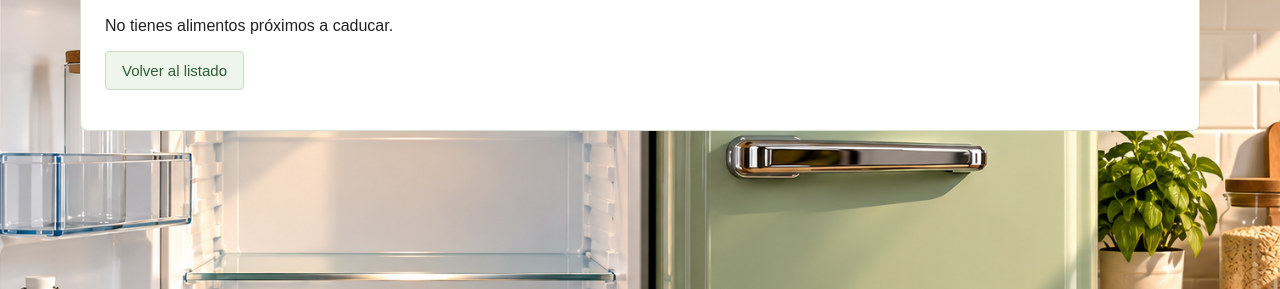
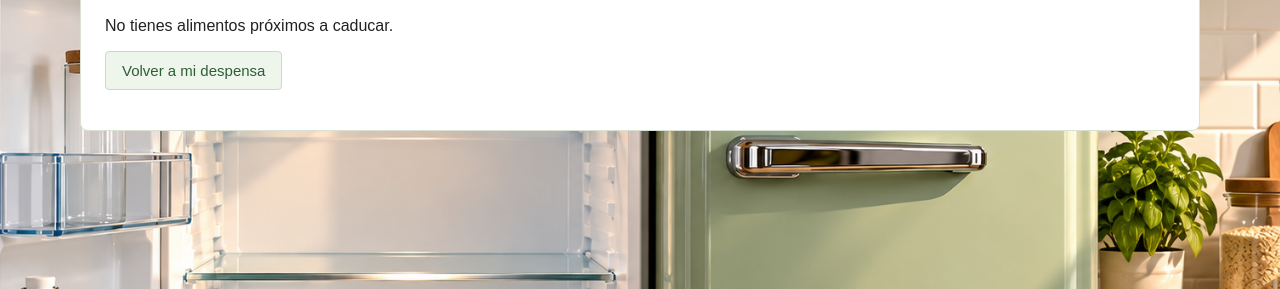
Before and after one commit to 981carlo/zero_food_waste, a Django app: template despensa/templates/despensa/alimentos_proximos.html in a window 1280 px wide. Shown: the part 226-515 px from the top of the page. Run offline with Django 5.2, Linux system fonts and the light colour scheme; the template is opened without the code that fills it, so the values that code supplies are empty.

Commit message:
refactor: unificar textos de vuelta a la despensa

```diff
--- a/despensa/templates/despensa/alimentos_proximos.html
+++ b/despensa/templates/despensa/alimentos_proximos.html
@@ -46,7 +46,7 @@ Alimentos próximos a caducar - Zero Food Waste
 
 <p>
   <a class="button-link secondary-button" href="{% url 'despensa:listado_alimentos' %}">
-    Volver al listado
+    Volver a mi despensa
   </a>
 </p>
 {% endblock %}
--- a/despensa/templates/despensa/formulario_alimento.html
+++ b/despensa/templates/despensa/formulario_alimento.html
@@ -15,7 +15,7 @@
   <p>
     <button type="submit">{{ texto_boton|default:"Guardar alimento" }}</button>
     <a class="button-link secondary-button" href="{% url 'despensa:listado_alimentos' %}">
-      Volver al listado
+      Volver a mi despensa
     </a>
   </p>
 </form>
--- a/despensa/templates/despensa/generar_recetas.html
+++ b/despensa/templates/despensa/generar_recetas.html
@@ -69,7 +69,7 @@ Generar recetas - Zero Food Waste
       Generar receta
     </button>
     <a class="button-link secondary-button" href="{% url 'despensa:listado_alimentos' %}">
-      Volver al listado
+      Volver a mi despensa
     </a>
   </p>
 </form>
@@ -125,7 +125,7 @@ Generar recetas - Zero Food Waste
       Modificar receta
     </button>
     <a class="button-link secondary-button" href="{% url 'despensa:listado_alimentos' %}">
-      Volver al listado
+      Volver a mi despensa
     </a>
   </p>
 </form>
```
